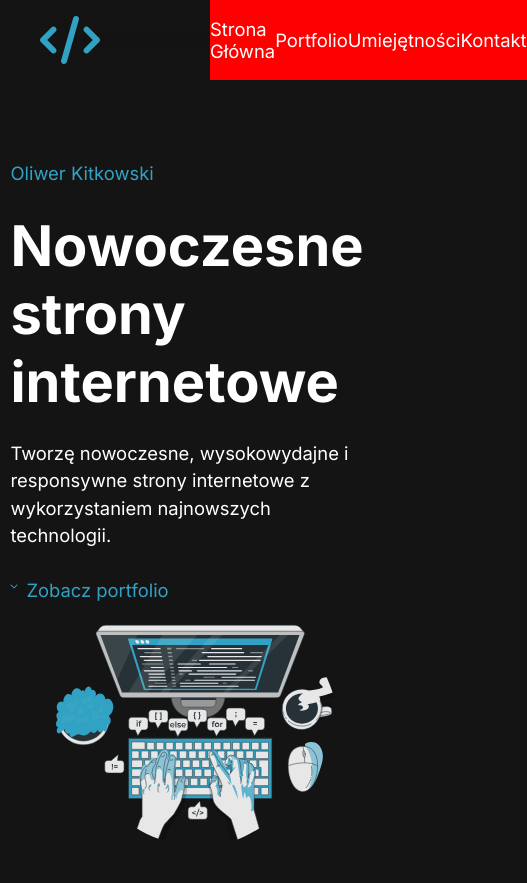
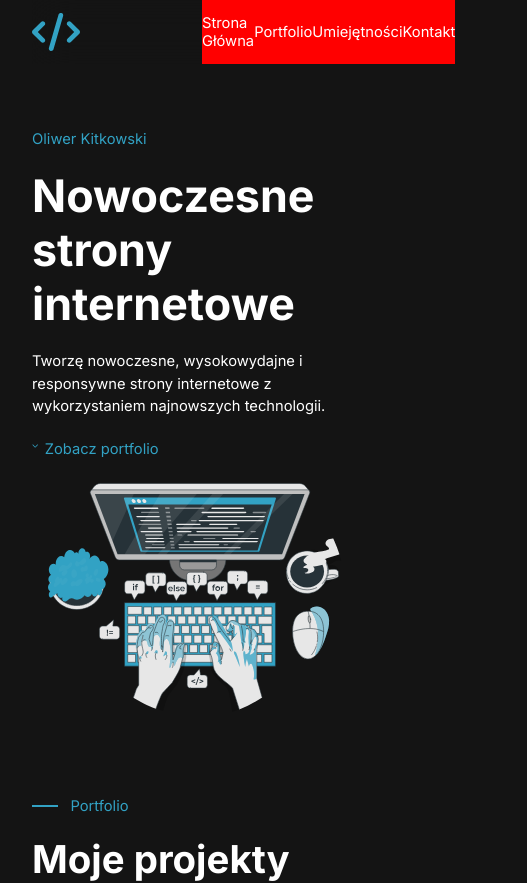
Before and after one commit to kitkovsky/new-portfolio, a React (Create React App) app: page / in a window 390 px wide. Shown: the top 883 px of the page, 527 px wide, since content can reach past the window. Built offline with nearby package versions, Linux system fonts and the light colour scheme.

Commit message:
feat: smaller font-size breakpoints

```diff
--- a/src/styles/GlobalStyles.ts
+++ b/src/styles/GlobalStyles.ts
@@ -68,4 +68,10 @@ export const GlobalStyle = createGlobalStyle`
       font-size: 50%;
     }
   }
+
+  @media screen and (max-width: 1000px) {
+    html {
+      font-size: 40%;
+    }
+  }
 `;
```
